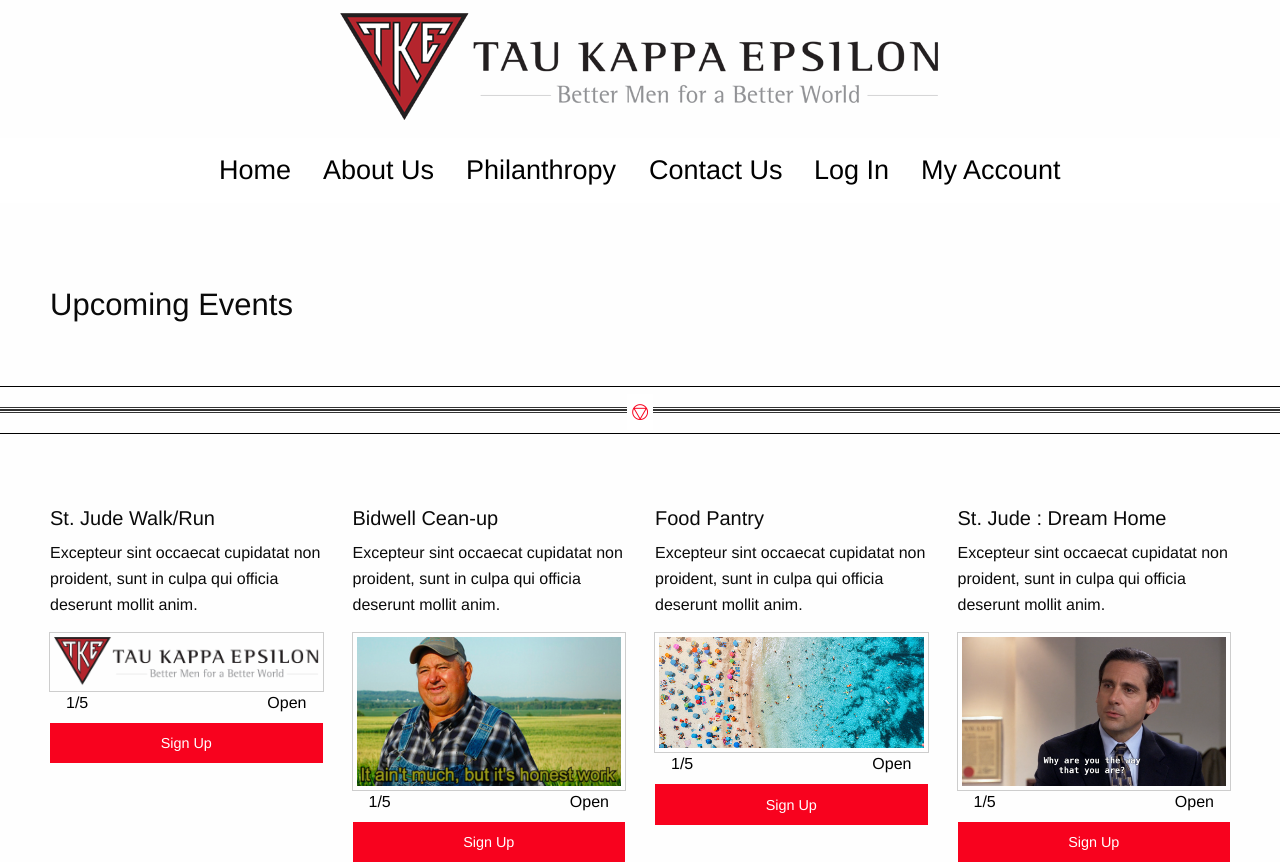
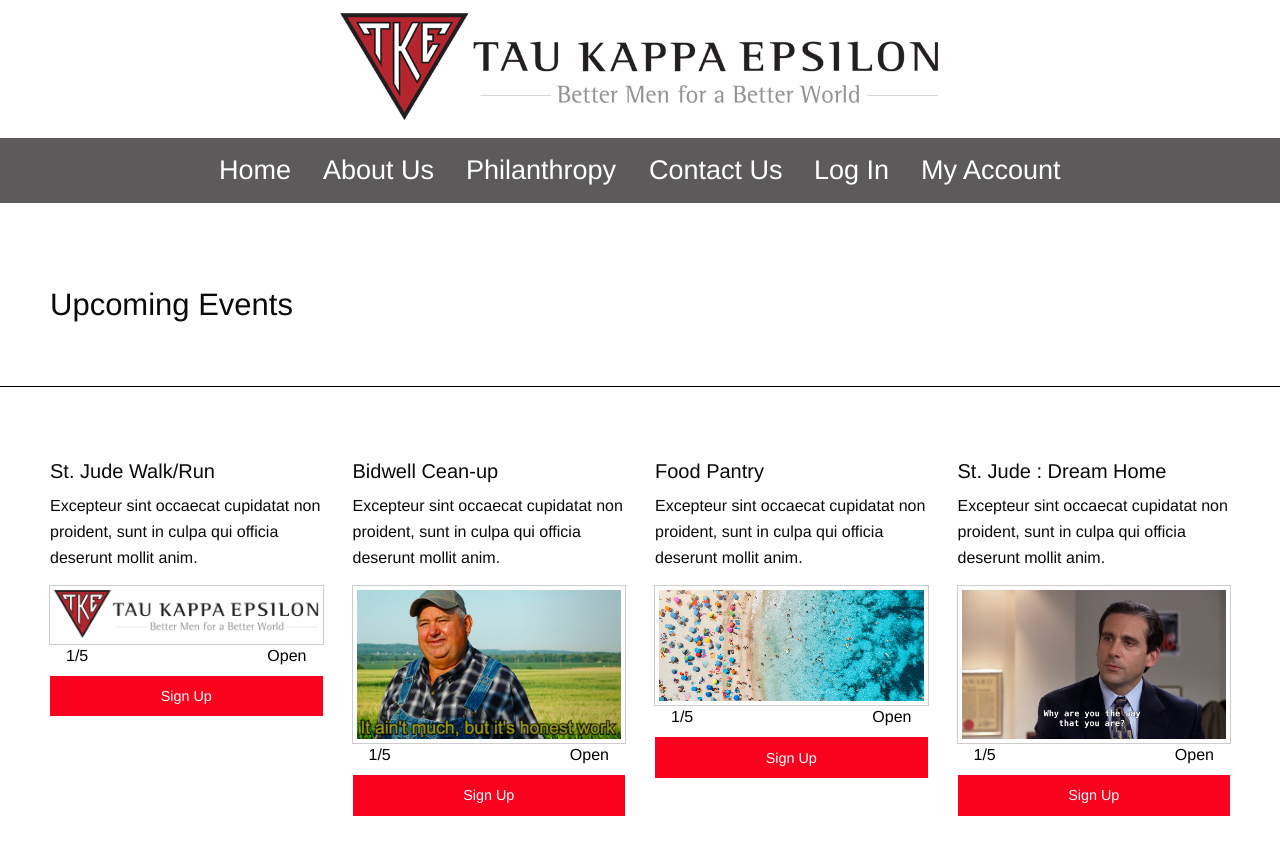
Before and after one commit to moradia100/TKE-Website, a Django app: page /philanthropy/ in a window 1280 px wide. Shown: the top 862 px of the page. Run offline with Django 3.2, Linux system fonts and the light colour scheme; some libraries are stand-ins or nearby versions.

Commit message:
Fixed styles

```diff
--- a/tke_project/myapp/static/css/style.css
+++ b/tke_project/myapp/static/css/style.css
@@ -7,7 +7,7 @@
 }
 
 .top-bar, .top-bar ul {
-  background-color: white;
+  background-color: #5C5A5A;
   font-size: 27px;
 }
 
@@ -16,8 +16,9 @@
 }
 
 ul li a {
-  color: black;
+  color: white;
   display:block;
+
  }
 
  ul li a:hover, ul li a:focus {
@@ -25,7 +26,7 @@
  }
 
  .hvr-underline-from-center:before {
-  background: #5C5A5A;
+  background: #C50015;
 }
 
 #TKENewLOGO {
@@ -558,14 +559,6 @@
   max-width: none;
 }
 
-hr.break_line{
-  overflow: visible; /* For IE */
-
-  border-top: medium double #333;
-  border-bottom: medium double #333;
-
-  text-align: center;
-}
 
 hr.break_line:after {
   content: "⎊";
--- a/tke_project/myapp/templates/sections/philanthropy.html
+++ b/tke_project/myapp/templates/sections/philanthropy.html
@@ -6,8 +6,6 @@
 {% block header %}
 
 <h3 id="event-title">Upcoming Events</h3>
-<hr>
-    <hr class = "break_line">
 <hr>
 
 <div class="grid-x grid-margin-x small-up-2 medium-up-2 large-up-4">
```
